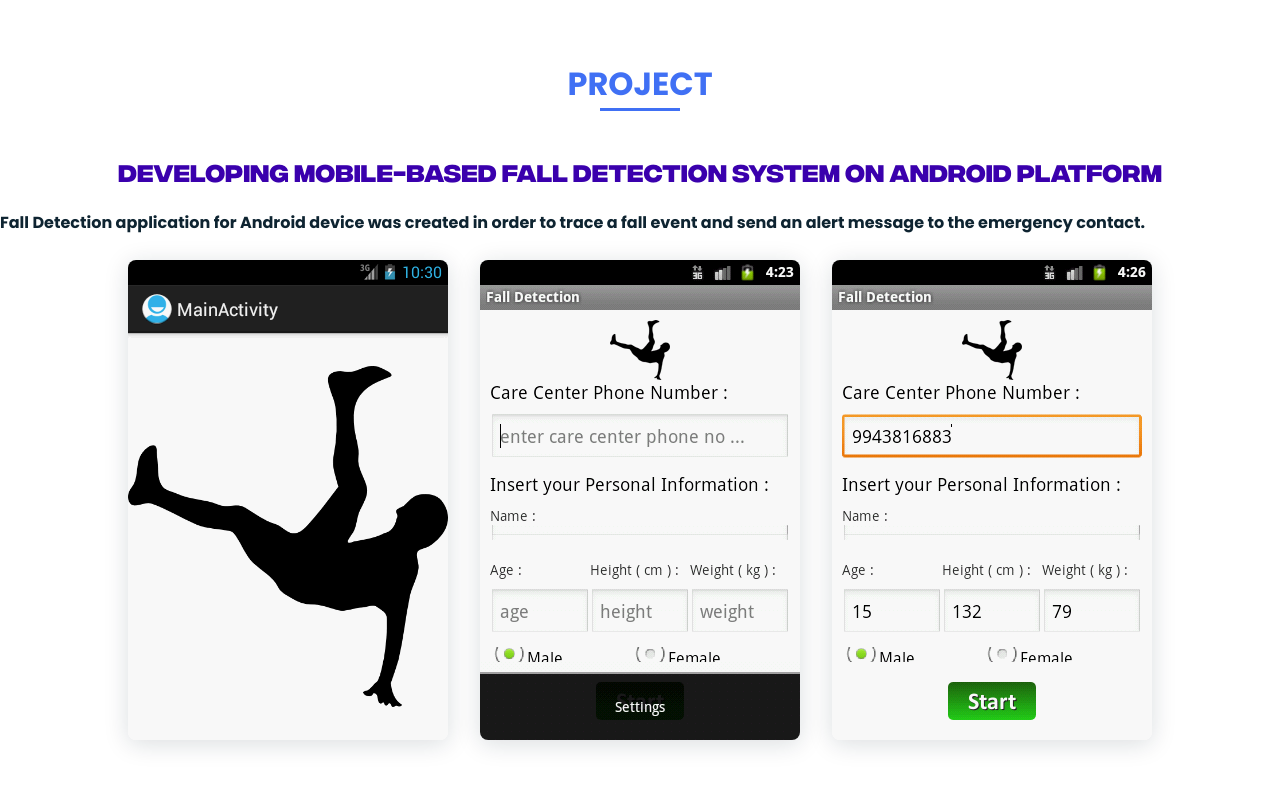
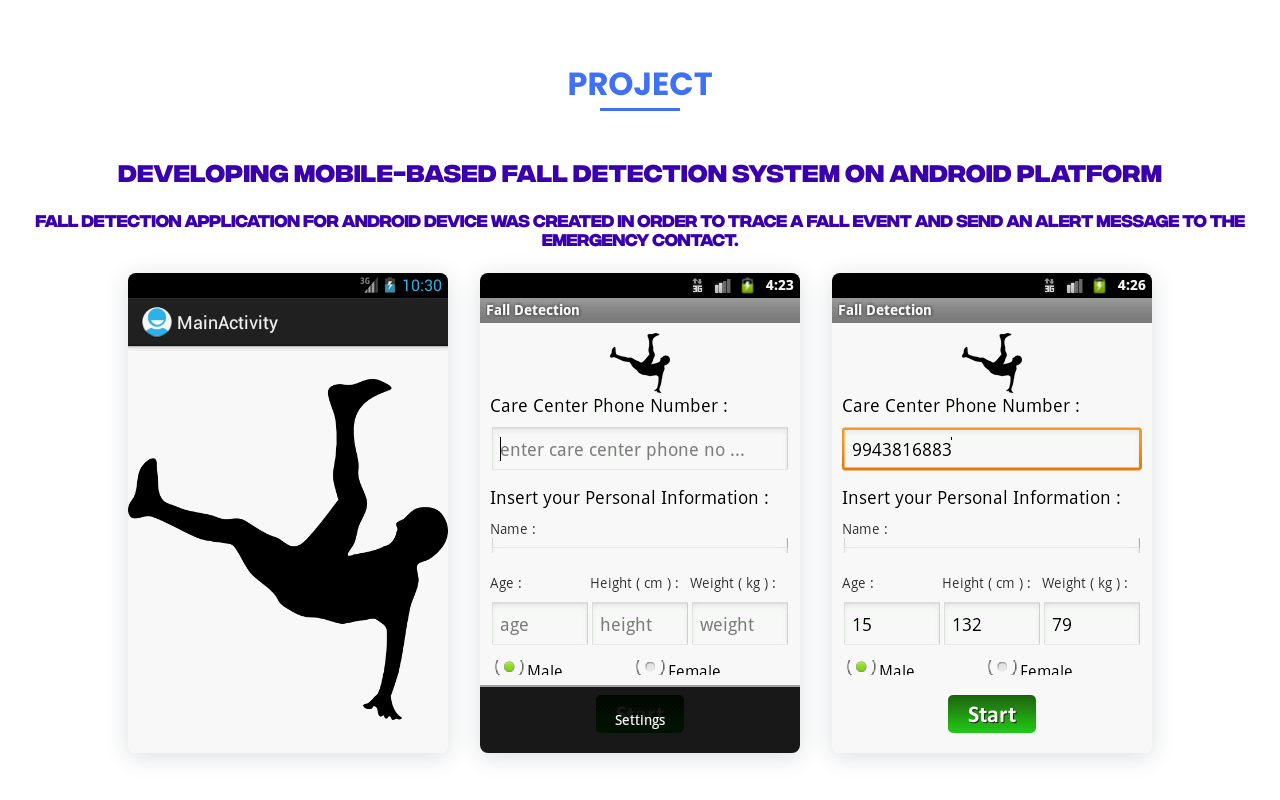
Before and after one commit to Lakshmi-vishal/Portfolio_Lakshmi, a plain HTML site: page index.html in a window 1280 px wide. Shown: the part 2190-2990 px from the top of the page. Drawn offline with nearby package versions, Linux system fonts and the light colour scheme.

Commit message:
Update style.css

```diff
--- a/style.css
+++ b/style.css
@@ -399,7 +399,7 @@ color:white;
   font-family: IntegralCF-Bold;
 }
 
-#project_Desc
+.project_Desc
 {
   font-family: IntegralCF-Medium;
   color: rgb(58,0,173);
```
